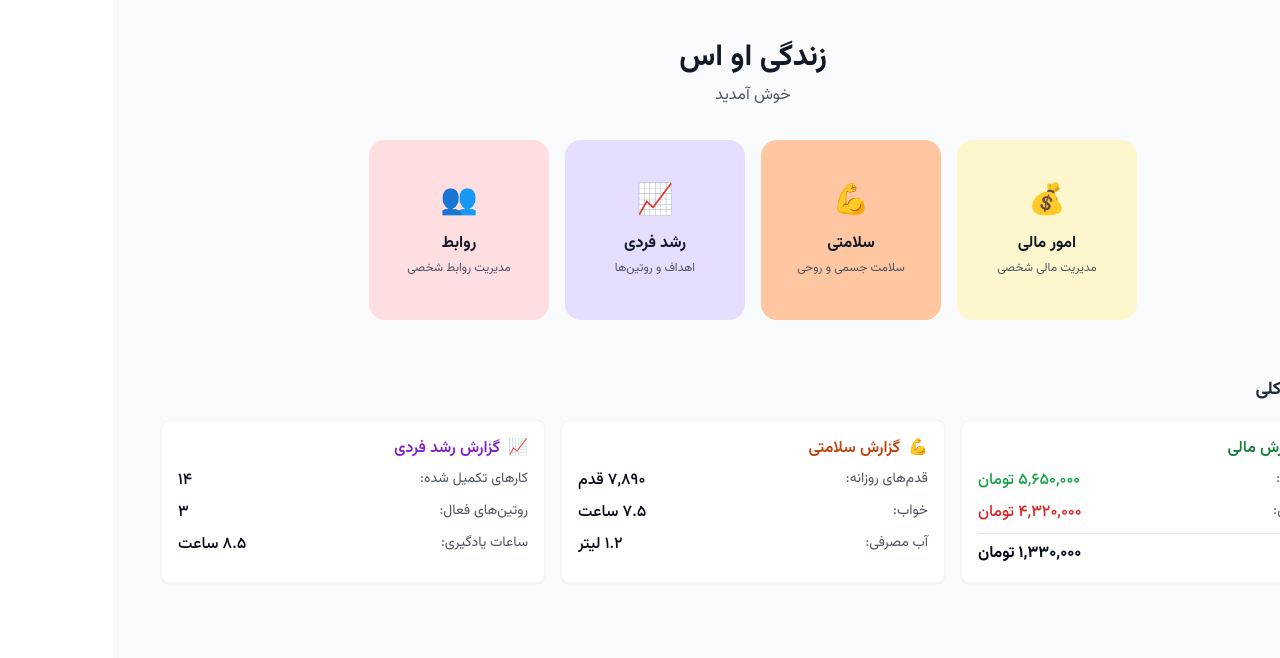
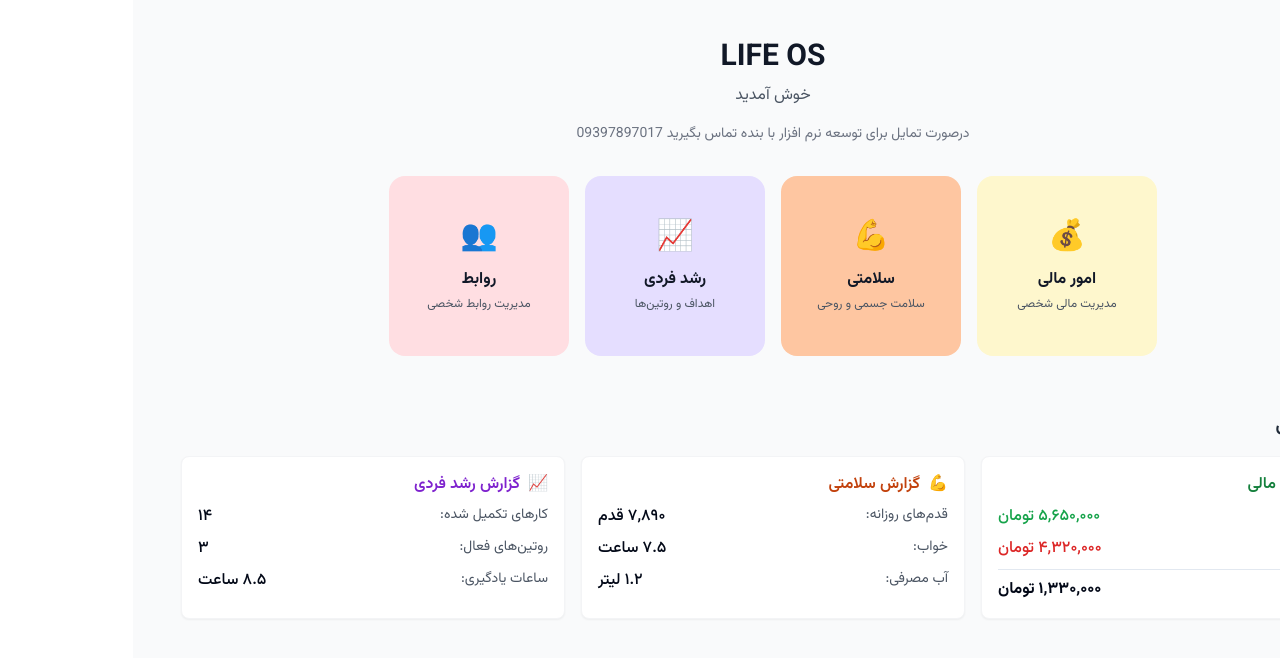
Before and after one commit to Cloner97/Life-Flow, a React (Vite) app: page / in a window 1280 px wide. Shown: the top 658 px of the page. Built offline with nearby package versions, Linux system fonts and the light colour scheme.

Commit message:
Refactor: Update app name and welcome message
Update the app name to "LIFE OS" and add a contact message below the welcome message.

```diff
--- a/index.html
+++ b/index.html
@@ -4,7 +4,7 @@
   <head>
     <meta charset="UTF-8" />
     <meta name="viewport" content="width=device-width, initial-scale=1.0" />
-    <title>زندگی او اس - مدیریت زندگی شخصی</title>
+    <title>LIFE OS - مدیریت زندگی شخصی</title>
     <meta name="description" content="اپلیکیشن مدیریت همه‌جانبه‌ی زندگی شخصی" />
     <meta name="author" content="Lovable" />
 
@@ -12,7 +12,7 @@
     <link rel="preconnect" href="https://fonts.gstatic.com" crossorigin>
     <link href="https://fonts.googleapis.com/css2?family=Vazirmatn:wght@100;200;300;400;500;600;700;800;900&display=swap" rel="stylesheet">
 
-    <meta property="og:title" content="زندگی او اس - مدیریت زندگی شخصی" />
+    <meta property="og:title" content="LIFE OS - مدیریت زندگی شخصی" />
     <meta property="og:description" content="اپلیکیشن مدیریت همه‌جانبه‌ی زندگی شخصی" />
     <meta property="og:type" content="website" />
     <meta property="og:image" content="https://lovable.dev/opengraph-image-p98pqg.png" />
--- a/src/pages/Dashboard.tsx
+++ b/src/pages/Dashboard.tsx
@@ -1,4 +1,3 @@
-
 import { Link } from 'react-router-dom';
 import { cn } from '@/lib/utils';
 
@@ -60,8 +59,11 @@ export default function Dashboard() {
   return (
     <div className="container mx-auto p-4 animate-fade-in">
       <div className="text-center mb-8">
-        <h1 className="text-3xl font-bold text-gray-900">زندگی او اس</h1>
+        <h1 className="text-3xl font-bold text-gray-900">LIFE OS</h1>
         <p className="text-gray-600 mt-2">خوش آمدید</p>
+        <p className="text-sm text-gray-500 mt-4">
+          درصورت تمایل برای توسعه نرم افزار با بنده تماس بگیرید 09397897017
+        </p>
       </div>
 
       {/* منوی ماژول‌ها در بالا */}
```
